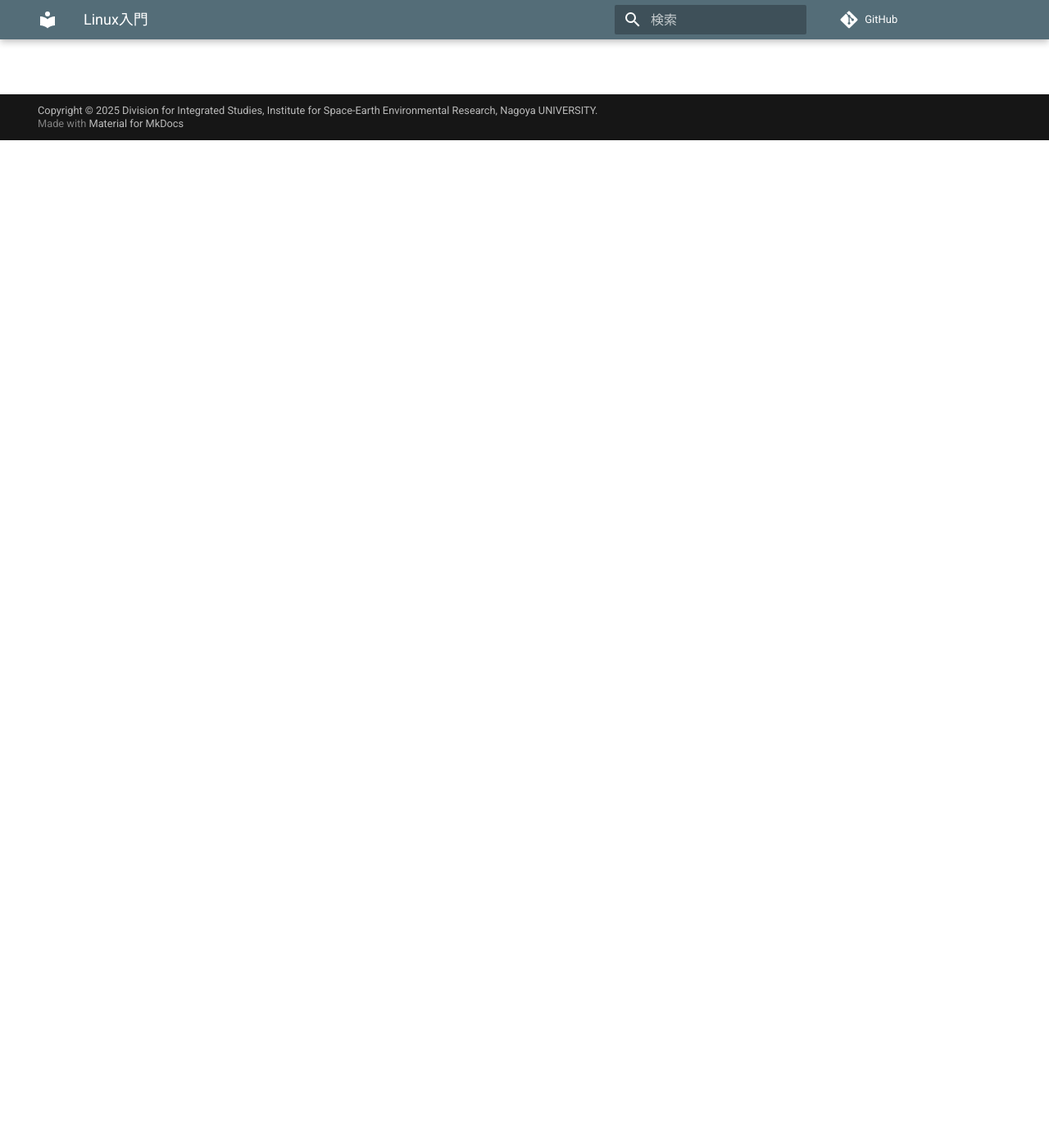
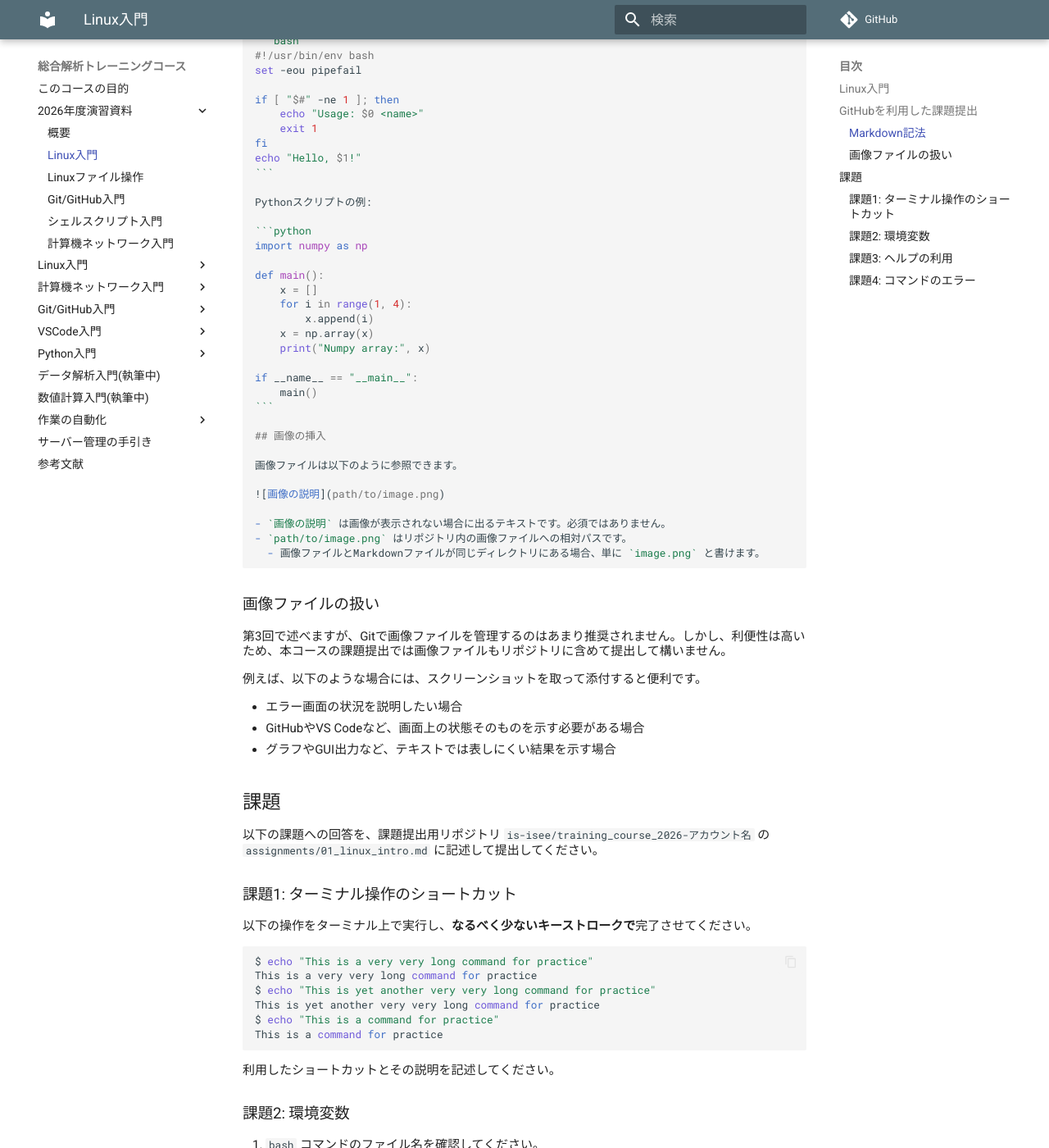
Before and after one commit to is-isee/training_course, an MkDocs documentation site: the page built from docs/fy2026/01_linux_intro.md, in a window 1280 px wide and 1400 px high, scrolled down 1229 px. Shown: the whole window at 82% size. Built offline with MkDocs 1.6.1 and Material for MkDocs 9.7.7, drawn with Linux system fonts in a browser that asks for light colours; comment, search, counter and statistics services are not loaded; some of the changed text lies outside the part shown.

Commit message:
finished writing fy2026 overview and linux intro

`````diff
--- a/docs/fy2026/01_linux_intro.md
+++ b/docs/fy2026/01_linux_intro.md
@@ -1,9 +1,151 @@
 # 第1回: Linux入門、GitHubを利用した課題提出
-
-**執筆中**
 
 ## Linux入門
 
+以下の内容を学習してください。
+
+- [LinuxとUNIX系OS](../linux/linux_and_unix.md)
+- [シェルとターミナル](../linux/shell.md)
+- [ヘルプとマニュアル](../linux/help_and_man.md)
+
 ## GitHubを利用した課題提出
 
+- 課題はMarkdown形式のテキストファイル (`ファイル名.md`) で提出してください。
+- 必要に応じて画像ファイルもGitHubリポジトリに含めて提出して構いません。
+
+### Markdown記法
+
+基本的なMarkdown記法を以下に示します。
+
+````markdown
+# 見出し
+
+- `#` から始まる行は最も大きい見出し
+  - 1ファイルにつき1つが基本
+- `##` から始まる行は2番目に大きい見出し
+  - 1ファイルにつき複数あってもOK
+- 以下、`###`、`####`、... と続く
+
+## 箇条書き
+
+- 箇条書き
+  - ネストされた箇条書き
+- 箇条書き
+- 箇条書き
+- 箇条書き
+
+## 番号つきリスト
+
+1. 番号付きリスト
+2. 番号付きリスト
+3. 番号付きリスト
+
+## コードブロック
+
+本文中でコードを示す場合は、バッククォートで囲みます。
+
+例: `echo "Hello, World!"`
+
+複数行からなるコードは、バッククォート3つで囲んで表現します (コードブロック)。
+
+Linuxコマンドの実行例:
+
+```shell
+$ echo "Hello, World!"
+Hello, World!
+```
+
+シェルスクリプトの例:
+
+```bash
+#!/usr/bin/env bash
+set -eou pipefail
+
+if [ "$#" -ne 1 ]; then
+    echo "Usage: $0 <name>"
+    exit 1
+fi
+echo "Hello, $1!"
+```
+
+Pythonスクリプトの例:
+
+```python
+import numpy as np
+
+def main():
+    x = []
+    for i in range(1, 4):
+        x.append(i)
+    x = np.array(x)
+    print("Numpy array:", x)
+
+if __name__ == "__main__":
+    main()
+```
+
+## 画像の挿入
+
+画像ファイルは以下のように参照できます。
+
+![画像の説明](path/to/image.png)
+
+- `画像の説明` は画像が表示されない場合に出るテキストです。必須ではありません。
+- `path/to/image.png` はリポジトリ内の画像ファイルへの相対パスです。
+  - 画像ファイルとMarkdownファイルが同じディレクトリにある場合、単に `image.png` と書けます。
+````
+
+### 画像ファイルの扱い
+
+第3回で述べますが、Gitで画像ファイルを管理するのはあまり推奨されません。しかし、利便性は高いため、本コースの課題提出では画像ファイルもリポジトリに含めて提出して構いません。
+
+例えば、以下のような場合には、スクリーンショットを取って添付すると便利です。
+
+- エラー画面の状況を説明したい場合
+- GitHubやVS Codeなど、画面上の状態そのものを示す必要がある場合
+- グラフやGUI出力など、テキストでは表しにくい結果を示す場合
+
 ## 課題
+
+以下の課題への回答を、課題提出用リポジトリ `is-isee/training_course_2026-アカウント名` の `assignments/01_linux_intro.md` に記述して提出してください。
+
+### 課題1: ターミナル操作のショートカット
+
+以下の操作をターミナル上で実行し、**なるべく少ないキーストロークで**完了させてください。
+
+```shell
+$ echo "This is a very very long command for practice"
+This is a very very long command for practice
+$ echo "This is yet another very very long command for practice"
+This is yet another very very long command for practice
+$ echo "This is a command for practice"
+This is a command for practice
+```
+
+利用したショートカットとその説明を記述してください。
+
+### 課題2: 環境変数
+
+1. `bash` コマンドのファイル名を確認してください。
+2. 1の場所に `bash` というファイルが存在することを確認してください。
+3. 1の場所が環境変数 `PATH` に含まれていることを確認してください。
+
+利用したコマンドとその説明を記述してください。
+
+### 課題3: ヘルプの利用
+
+`man` または `--help` オプションの出力を元に、以下の質問に答えてください。
+
+1. コマンド `ls` は何を目的とするコマンドでしょうか。
+2. コマンド `ls` でファイルサイズを人間に読める単位 (human readable) で表示するには、どのオプションを使えばいいでしょうか。
+
+### 課題4: コマンドのエラー
+
+以下のコマンドを実行し、出力されるエラーメッセージを読んでそれぞれの意味を説明してください。
+
+```shell
+$ ls no_such_file.txt
+$ not_a_real_command
+$ rm
+$ cd /no/such/dir
+```
`````
Also changed, not shown: docs/fy2026/00_overview.md (+14 -7 lines), docs/linux/help_and_man.md (+4 -2 lines).
